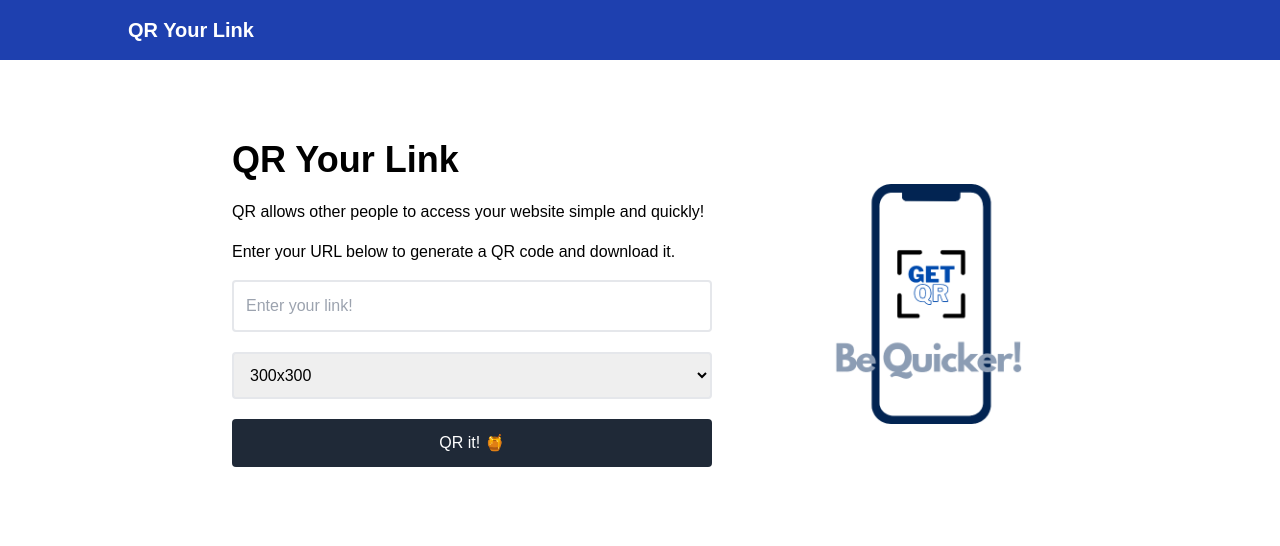
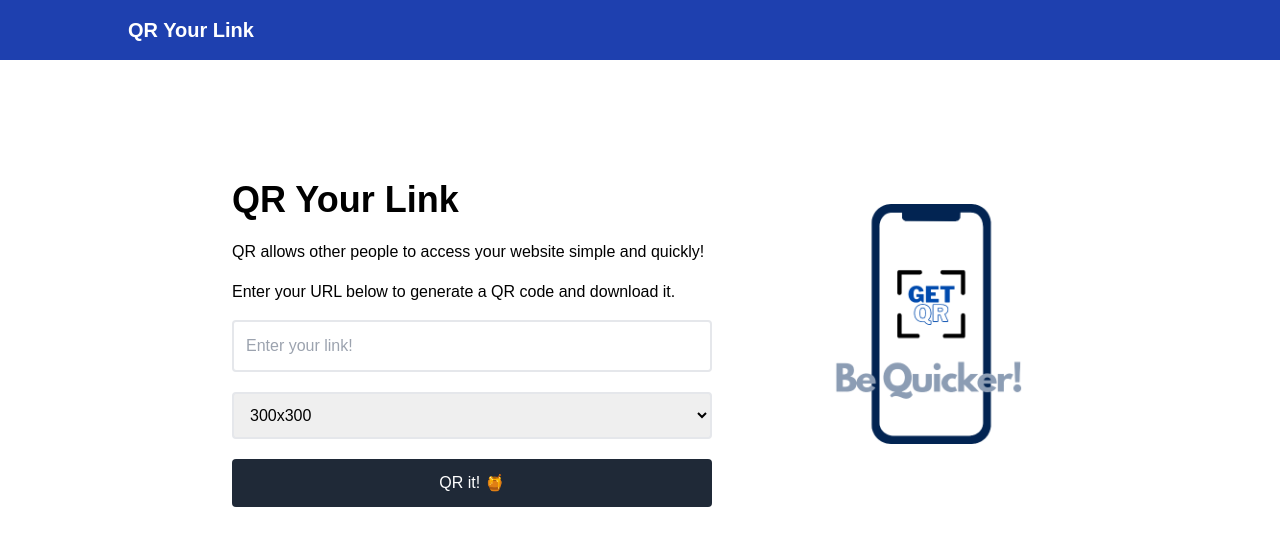
Before and after one commit to CagyJ/qr-ur-link, a React (Create React App) app: page / in a window 1280 px wide. Shown: the top 546 px of the page. Built offline with nearby package versions, Linux system fonts and the light colour scheme.

Commit message:
change the margins

```diff
--- a/src/components/QrForm.js
+++ b/src/components/QrForm.js
@@ -1,4 +1,4 @@
-import getQr from "../imgs/get_qr.png"
+import GetQr from "../imgs/get_qr.png"
 
 const QrForm = ({url, setUrl, size, setSize, onSubmit}) => {
 
@@ -10,7 +10,7 @@ const QrForm = ({url, setUrl, size, setSize, onSubmit}) => {
     return (
         <div className="flex flex-col-reverse align-center justify-center p-10 m-auto
                     md:max-w-4xl md:flex-row">
-            <div className="w-full md:w-2/3 mr-24">
+            <div className="w-full md:w-2/3 mr-24 mt-10">
                 <h1 className="text-3xl font-bold mb-5 md:text-4xl">
                     QR Your Link
                 </h1>
@@ -52,7 +52,7 @@ const QrForm = ({url, setUrl, size, setSize, onSubmit}) => {
             </form>
             </div>
             <div className="w-full md:w-1/3 self-center">
-            <img src={getQr} alt="get qr" className="w-1/2 m-auto md:w-full" />
+                <img src={GetQr} alt="get qr" className="w-1/2 m-auto md:w-full" />
             </div>
         </div>
     )
--- a/src/components/QrResult.js
+++ b/src/components/QrResult.js
@@ -3,7 +3,7 @@ import DownloadButton from "./DownloadButton"
 const QrResult = ({loading, downloadable, qrCodeRef}) => {
 
     return (
-        <div className="max-w-5xl m-auto flex flex-col text-center align-center justify-center mt-20">
+        <div className="max-w-5xl m-auto flex flex-col text-center align-center justify-center mt-10">
             {loading &&
                 <div id="spinner" role="status">
                     <svg
```
Lines whose indentation alone changed are shown as unchanged.
